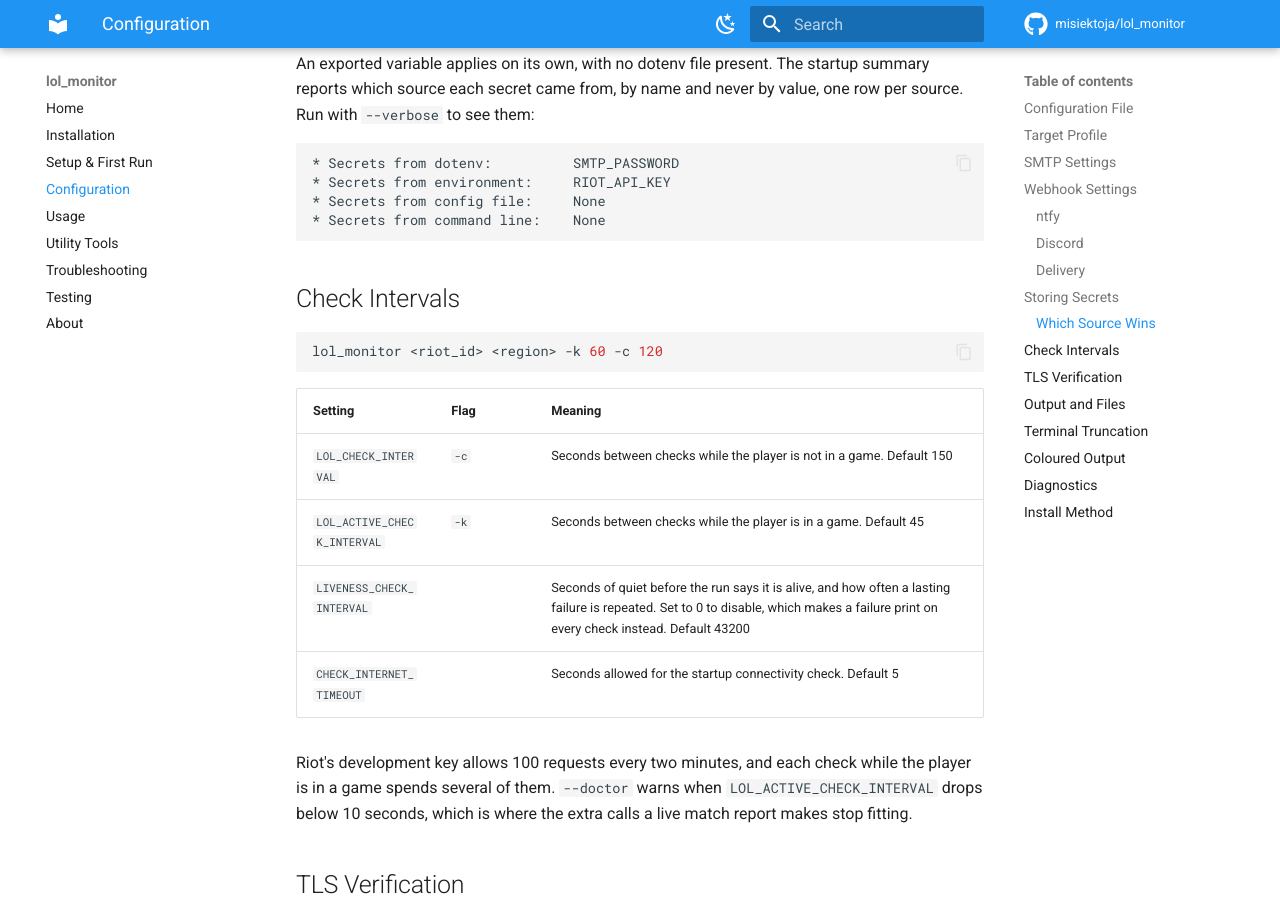
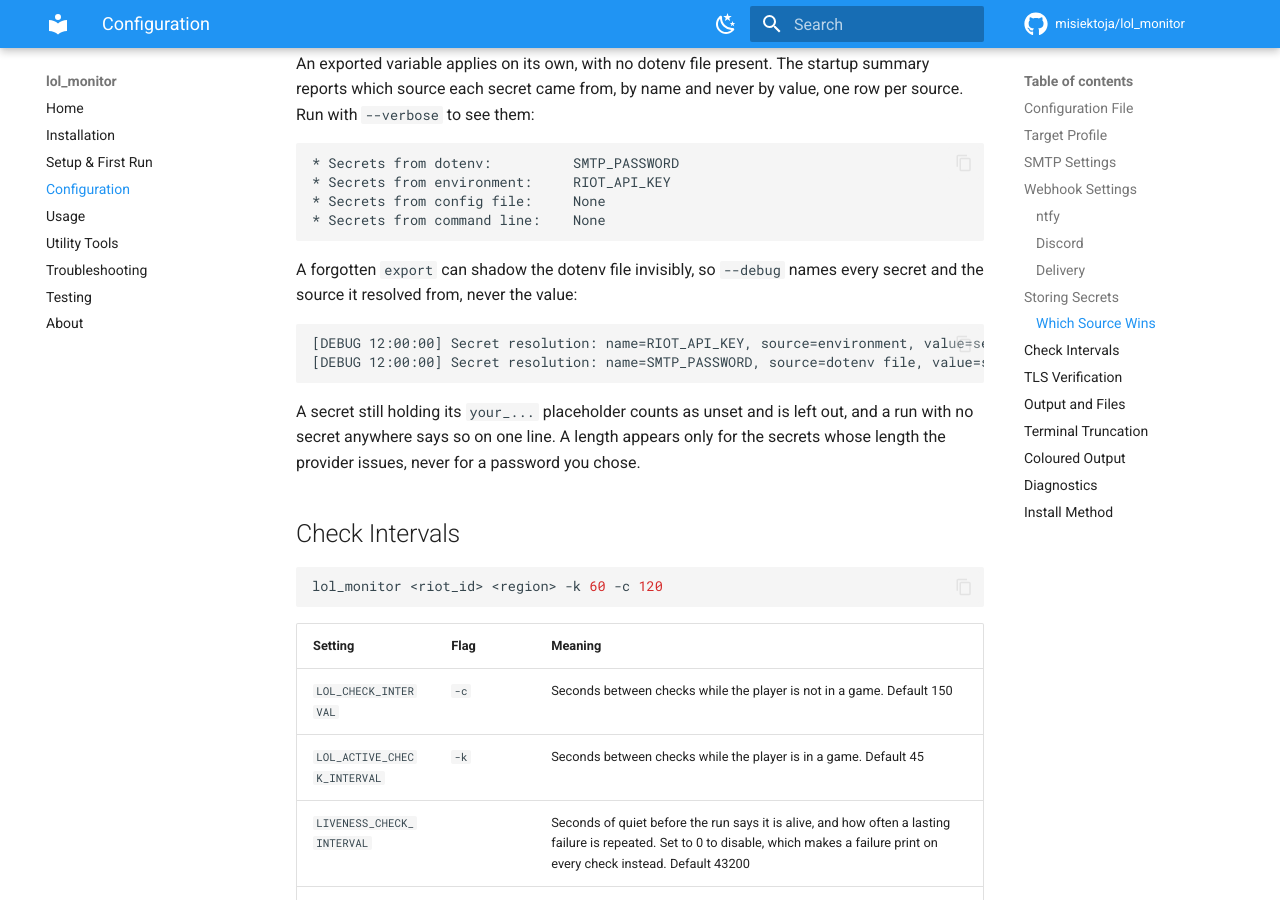
Before and after one commit to misiektoja/lol_monitor, an MkDocs documentation site: the page built from docs/configuration.md, in a window 1280 px wide and 900 px high, scrolled down 6572 px. Built offline with MkDocs 1.6.1 and Material for MkDocs 9.7.7, drawn with Linux system fonts in a browser that asks for light colours; comment, search, counter and statistics services are not loaded.

Commit message:
docs(configuration): show what the debug secret trace prints

````diff
--- a/docs/configuration.md
+++ b/docs/configuration.md
@@ -243,6 +243,15 @@ An exported variable applies on its own, with no dotenv file present. The startu
 * Secrets from command line:    None
 ```
 
+A forgotten `export` can shadow the dotenv file invisibly, so `--debug` names every secret and the source it resolved from, never the value:
+
+```text
+[DEBUG 12:00:00] Secret resolution: name=RIOT_API_KEY, source=environment, value=set, chars=42
+[DEBUG 12:00:00] Secret resolution: name=SMTP_PASSWORD, source=dotenv file, value=set
+```
+
+A secret still holding its `your_...` placeholder counts as unset and is left out, and a run with no secret anywhere says so on one line. A length appears only for the secrets whose length the provider issues, never for a password you chose.
+
 ## Check Intervals
 
 ```sh
````
